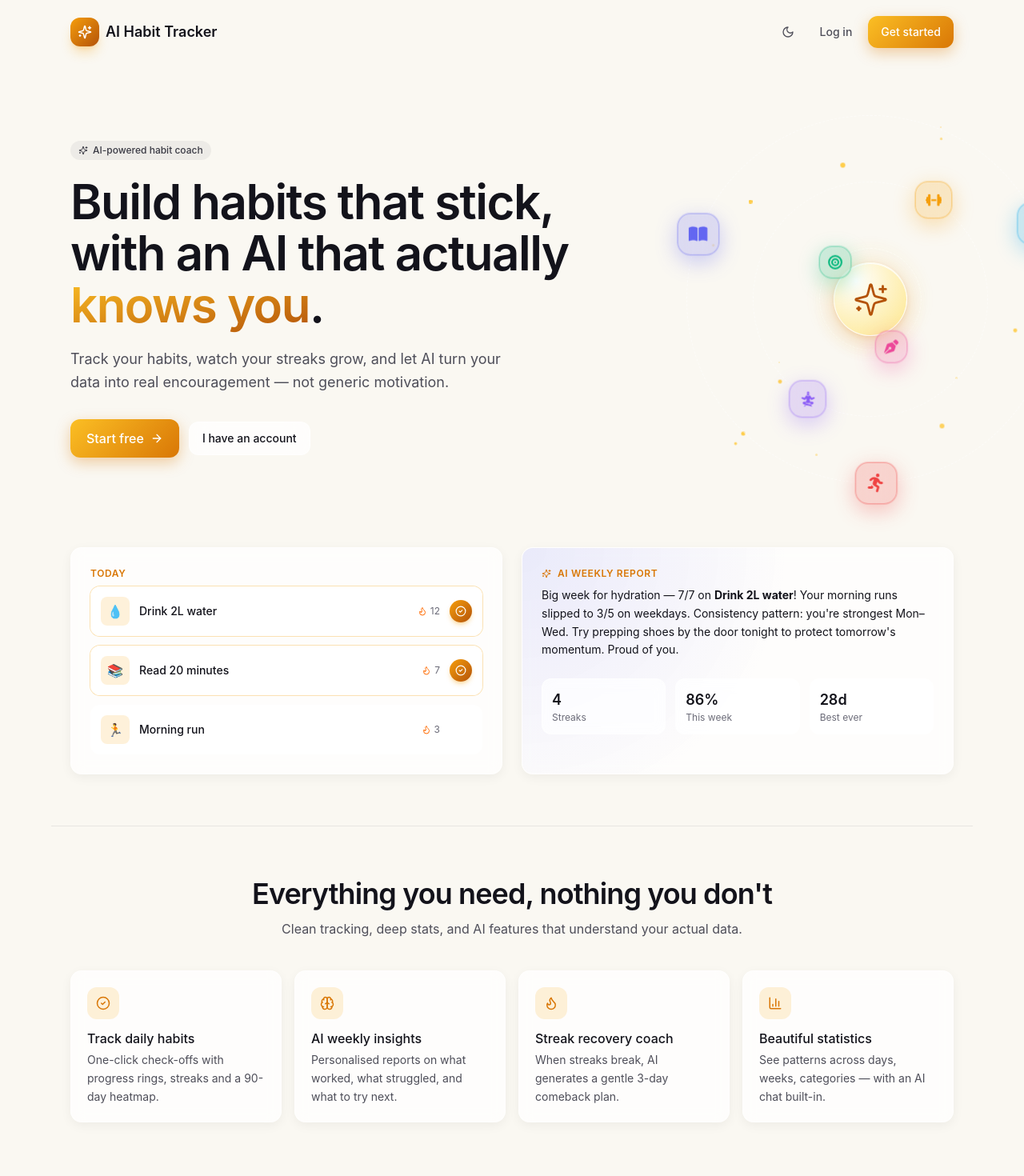
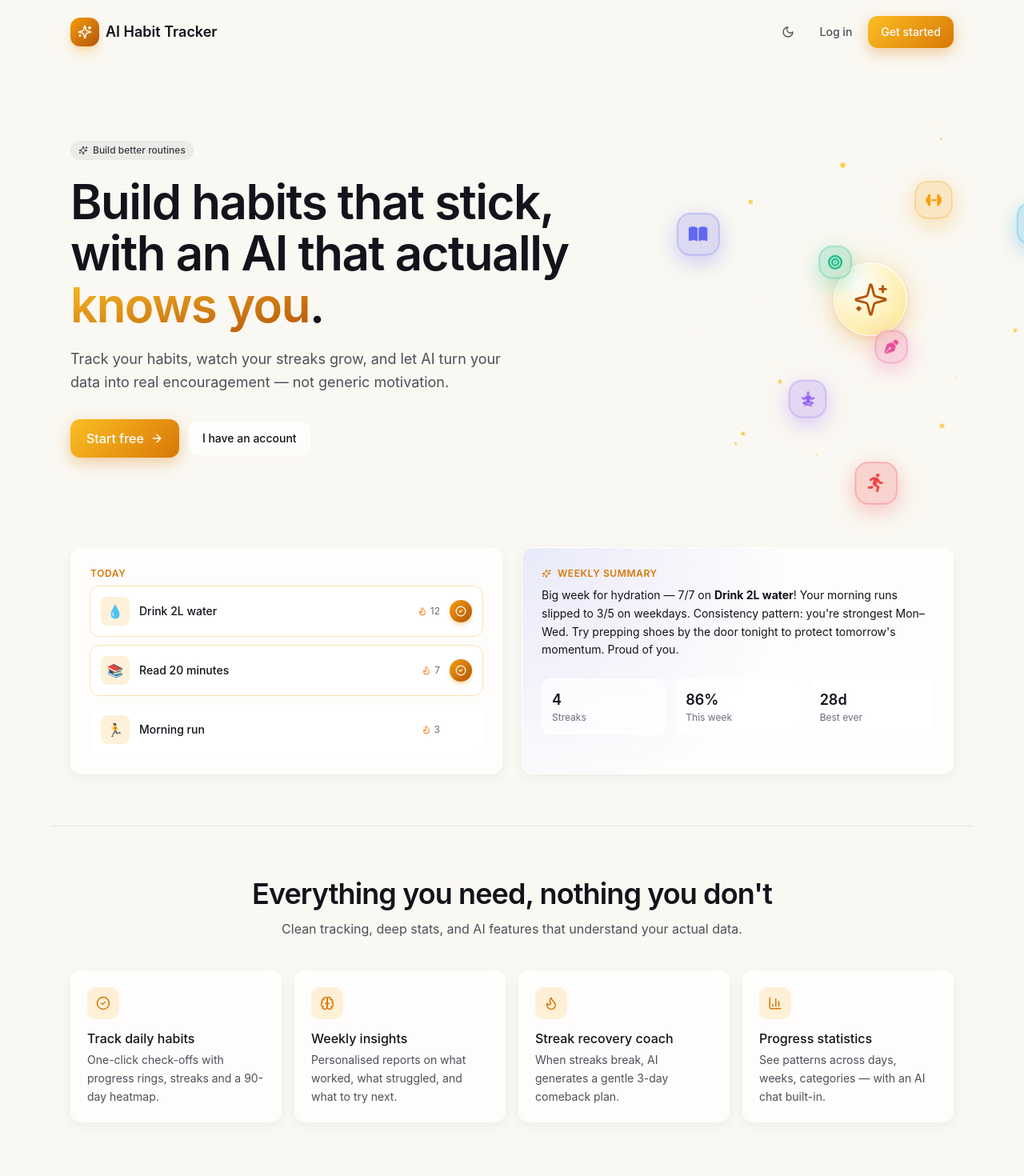
Before and after one commit to aishwaryaaa17/AI_HABIT_TRACKER, a React (Vite) app in the folder frontend/ai-habit-tracker-ui-boilerplate-code/: page / in a window 1280 px wide. Shown: the top 1470 px of the page at 80% size. Built offline with nearby package versions, Linux system fonts and the light colour scheme; no server answers; a web font is replaced by a local one.

Commit message:
Updated css

```diff
--- a/frontend/ai-habit-tracker-ui-boilerplate-code/src/pages/Landing.jsx
+++ b/frontend/ai-habit-tracker-ui-boilerplate-code/src/pages/Landing.jsx
@@ -23,7 +23,7 @@ const features = [
   },
   {
     icon: Brain,
-    title: "AI weekly insights",
+    title: "Weekly insights",
     desc: "Personalised reports on what worked, what struggled, and what to try next.",
   },
   {
@@ -33,7 +33,7 @@ const features = [
   },
   {
     icon: BarChart3,
-    title: "Beautiful statistics",
+    title: "Progress statistics",
     desc: "See patterns across days, weeks, categories — with an AI chat built-in.",
   },
 ];
@@ -74,7 +74,7 @@ export default function Landing() {
           <div className="lg:col-span-8 text-center lg:text-left order-2 lg:order-1">
             <div className="inline-flex items-center gap-1.5 chip mb-5 bg-brand-500/15 text-brand-700 dark:text-brand-300">
               <Sparkles size={12} />
-              AI-powered habit coach
+              Build better routines
             </div>
             <h1 className="text-4xl md:text-6xl font-semibold tracking-tight leading-[1.08]">
               Build habits that stick,
@@ -153,7 +153,7 @@ export default function Landing() {
             <div className="relative">
               <div className="flex items-center gap-2 text-xs font-semibold uppercase tracking-wider text-brand-600 dark:text-brand-300 mb-2">
                 <Sparkles size={12} />
-                AI Weekly Report
+              Weekly Summary
               </div>
               <p className="text-sm leading-relaxed">
                 Big week for hydration — 7/7 on <b>Drink 2L water</b>! Your
```
